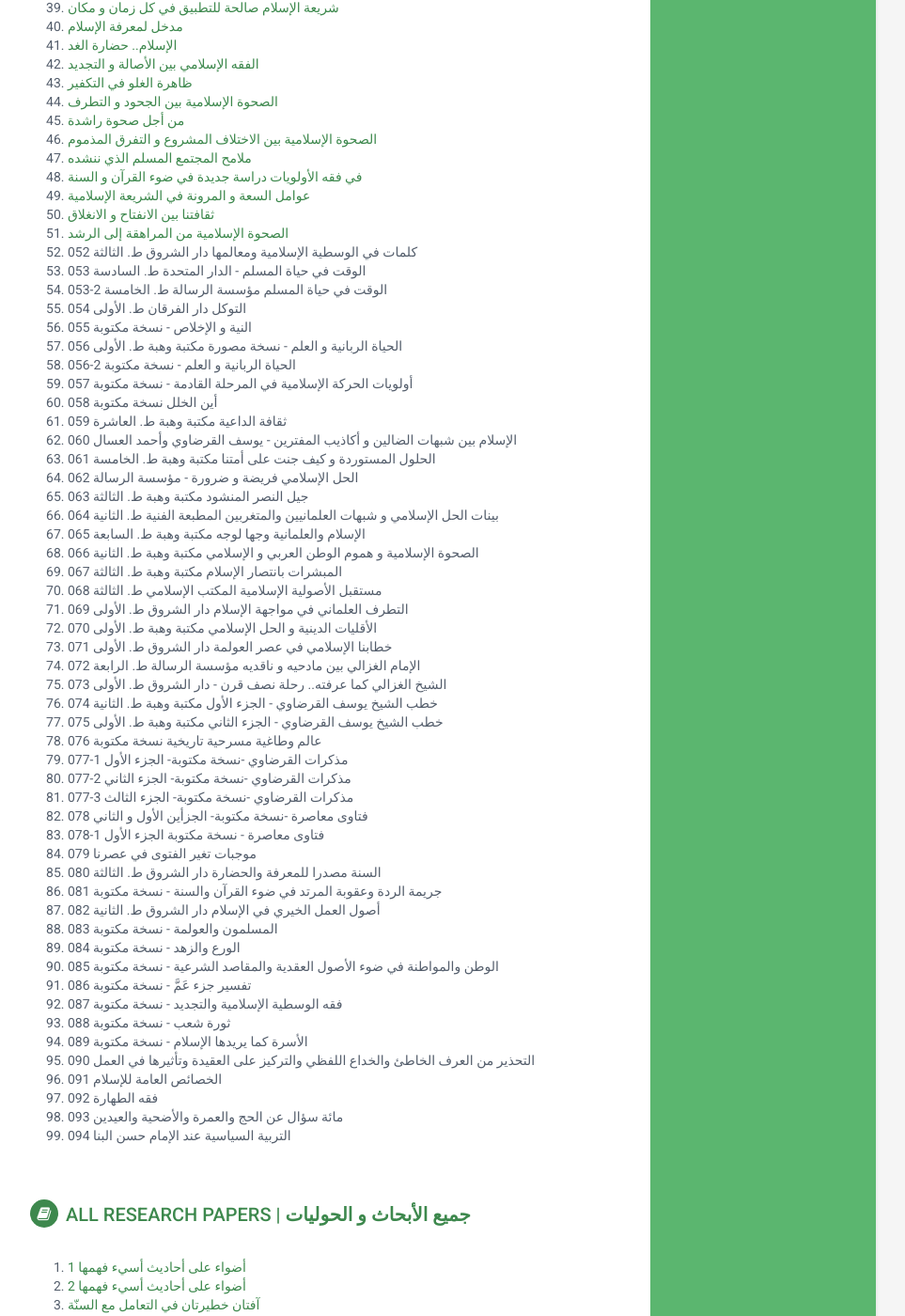
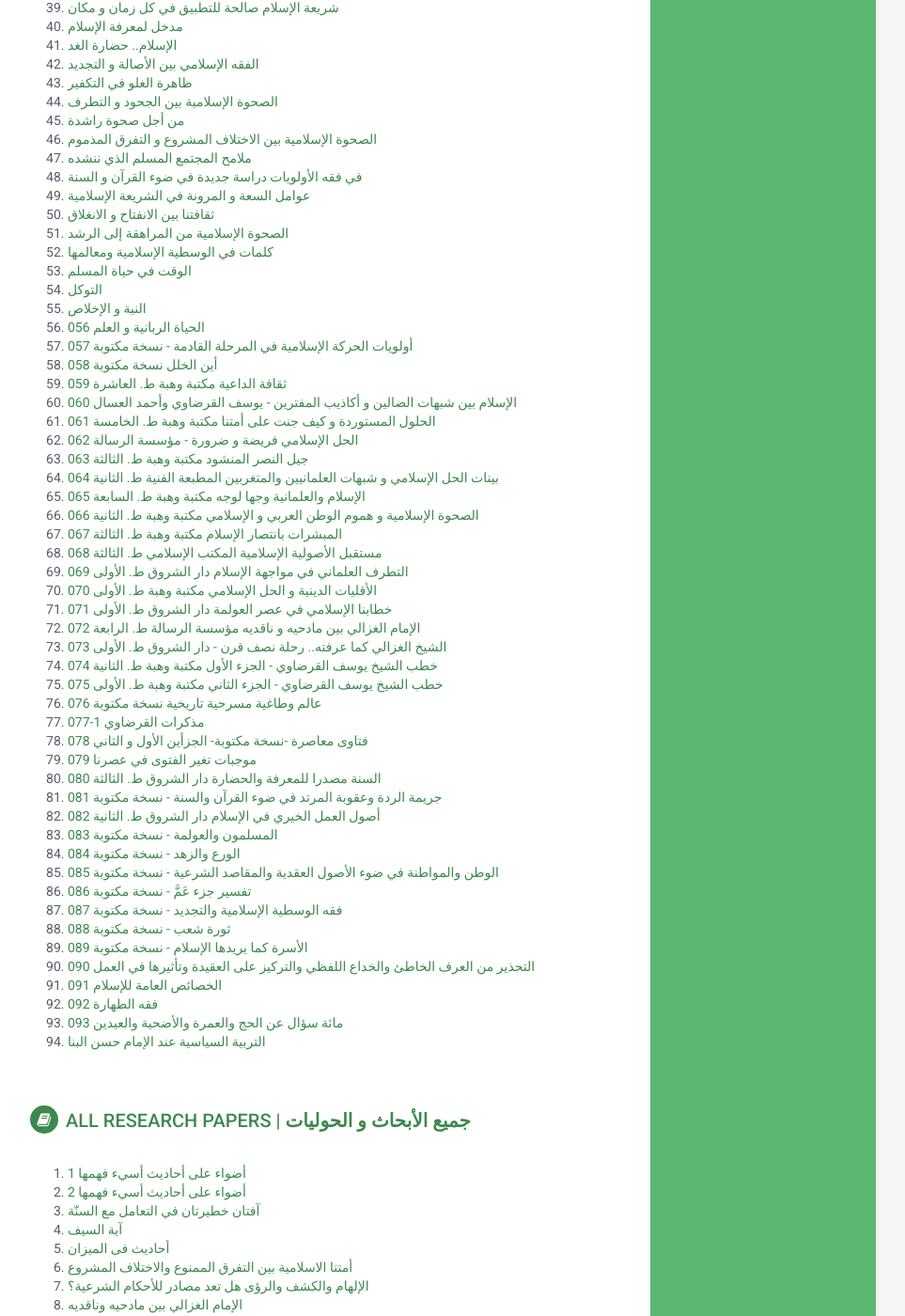
Before and after one commit to qaradawi/qaradawi.github.io, a Jekyll site: the page built from index.html, in a window 1280 px wide and 1400 px high, scrolled down 1247 px. Shown: the whole window at 94% size, without its empty margins (188-1151 px from the left). Built offline with Jekyll 4.4.1, drawn with Linux system fonts in a browser that asks for light colours.

Commit message:
Update projects.html

```diff
--- a/_includes/projects.html
+++ b/_includes/projects.html
@@ -109,103 +109,93 @@
  ثقافتنا بين الانفتاح و الانغلاق
 </a></li><li><a href="051">
  الصحوة الإسلامية من المراهقة إلى الرشد
-</a></li><li>
-052 كلمات في الوسطية الإسلامية ومعالمها دار الشروق ط. الثالثة
-</a></li><li>
-053 الوقت في حياة المسلم - الدار المتحدة ط. السادسة
-</a></li><li>
-053-2 الوقت في حياة المسلم مؤسسة الرسالة ط. الخامسة
-</a></li><li>
-054 التوكل دار الفرقان ط. الأولى
-</a></li><li>
-055 النية و الإخلاص - نسخة مكتوبة
-</a></li><li>
-056 الحياة الربانية و العلم - نسخة مصورة مكتبة وهبة ط. الأولى
-</a></li><li>
-056-2 الحياة الربانية و العلم - نسخة مكتوبة
-</a></li><li>
+</a></li><li><a href="052">
+كلمات في الوسطية الإسلامية ومعالمها
+</a></li><li><a href="053">
+ الوقت في حياة المسلم
+</a></li><li><a href="054">
+ التوكل
+</a></li><li><a href="055">
+ النية و الإخلاص
+</a></li><li><a href="056">
+056 الحياة الربانية و العلم
+</a></li><li><a href="057">
 057 أولويات الحركة الإسلامية في المرحلة القادمة - نسخة مكتوبة
-</a></li><li>
+</a></li><li><a href="058">
 058 أين الخلل نسخة مكتوبة
-</a></li><li>
+</a></li><li><a href="059">
 059 ثقافة الداعية مكتبة وهبة ط. العاشرة
-</a></li><li>
+</a></li><li><a href="060">
 060 الإسلام بين شبهات الضالين و أكاذيب المفترين - يوسف القرضاوي وأحمد العسال
-</a></li><li>
+</a></li><li><a href="061">
 061 الحلول المستوردة و كيف جنت على أمتنا مكتبة وهبة ط. الخامسة
-</a></li><li>
+</a></li><li><a href="062">
 062 الحل الإسلامي فريضة و ضرورة - مؤسسة الرسالة
-</a></li><li>
+</a></li><li><a href="063">
 063 جيل النصر المنشود مكتبة وهبة ط. الثالثة
-</a></li><li>
+</a></li><li><a href="064">
 064 بينات الحل الإسلامي و شبهات العلمانيين والمتغربين المطبعة الفنية ط. الثانية
-</a></li><li>
+</a></li><li><a href="065">
 065 الإسلام والعلمانية وجها لوجه مكتبة وهبة ط. السابعة
-</a></li><li>
+</a></li><li><a href="066">
 066 الصحوة الإسلامية و هموم الوطن العربي و الإسلامي مكتبة وهبة ط. الثانية
-</a></li><li>
+</a></li><li><a href="067">
 067 المبشرات بانتصار الإسلام مكتبة وهبة ط. الثالثة
-</a></li><li>
+</a></li><li><a href="068">
 068 مستقبل الأصولية الإسلامية المكتب الإسلامي ط. الثالثة
-</a></li><li>
+</a></li><li><a href="069">
 069 التطرف العلماني في مواجهة الإسلام دار الشروق ط. الأولى
-</a></li><li>
+</a></li><li><a href="070">
 070 الأقليات الدينية و الحل الإسلامي مكتبة وهبة ط. الأولى
-</a></li><li>
+</a></li><li><a href="071">
 071 خطابنا الإسلامي في عصر العولمة دار الشروق ط. الأولى
-</a></li><li>
+</a></li><li><a href="072">
 072 الإمام الغزالي بين مادحيه و ناقديه مؤسسة الرسالة ط. الرابعة
-</a></li><li>
+</a></li><li><a href="073">
 073 الشيخ الغزالي كما عرفته.. رحلة نصف قرن - دار الشروق ط. الأولى
-</a></li><li>
+</a></li><li><a href="074">
 074 خطب الشيخ يوسف القرضاوي - الجزء الأول مكتبة وهبة ط. الثانية
-</a></li><li>
+</a></li><li><a href="075">
 075 خطب الشيخ يوسف القرضاوي - الجزء الثاني مكتبة وهبة ط. الأولى
-</a></li><li>
+</a></li><li><a href="076">
 076 عالم وطاغية مسرحية تاريخية نسخة مكتوبة
-</a></li><li>
-077-1 مذكرات القرضاوي -نسخة مكتوبة- الجزء الأول
-</a></li><li>
-077-2 مذكرات القرضاوي -نسخة مكتوبة- الجزء الثاني
-</a></li><li>
-077-3 مذكرات القرضاوي -نسخة مكتوبة- الجزء الثالث
-</a></li><li>
+</a></li><li><a href="077">
+077-1 مذكرات القرضاوي
+</a></li><li><a href="078">
 078 فتاوى معاصرة -نسخة مكتوبة- الجزأين الأول و الثاني
-</a></li><li>
-078-1 فتاوى معاصرة - نسخة مكتوبة الجزء الأول
-</a></li><li>
+</a></li><li><a href="079">
 079 موجبات تغير الفتوى في عصرنا
-</a></li><li>
+</a></li><li><a href="080">
 080 السنة مصدرا للمعرفة والحضارة دار الشروق ط. الثالثة
-</a></li><li>
+</a></li><li><a href="081">
 081 جريمة الردة وعقوبة المرتد في ضوء القرآن والسنة - نسخة مكتوبة
-</a></li><li>
+</a></li><li><a href="082">
 082 أصول العمل الخيري في الإسلام دار الشروق ط. الثانية
-</a></li><li>
+</a></li><li><a href="083">
 083 المسلمون والعولمة - نسخة مكتوبة
-</a></li><li>
+</a></li><li><a href="084">
 084 الورع والزهد - نسخة مكتوبة
-</a></li><li>
+</a></li><li><a href="085">
 085 الوطن والمواطنة في ضوء الأصول العقدية والمقاصد الشرعية - نسخة مكتوبة
-</a></li><li>
+</a></li><li><a href="086">
 086 تفسير جزء عَمَّ - نسخة مكتوبة
-</a></li><li>
+</a></li><li><a href="087">
 087 فقه الوسطية الإسلامية والتجديد - نسخة مكتوبة
-</a></li><li>
+</a></li><li><a href="088">
 088 ثورة شعب - نسخة مكتوبة
-</a></li><li>
+</a></li><li><a href="089">
 089 الأسرة كما يريدها الإسلام - نسخة مكتوبة
-</a></li><li>
+</a></li><li><a href="090">
 090 التحذير من العرف الخاطئ والخداع اللفظي والتركيز على العقيدة وتأثيرها في العمل
-</a></li><li>
+</a></li><li><a href="091">
 091 الخصائص العامة للإسلام
-</a></li><li>
+</a></li><li><a href="092">
 092 فقه الطهارة
-</a></li><li>
+</a></li><li><a href="093">
 093 مائة سؤال عن الحج والعمرة والأضحية والعيدين
-</a></li><li>
-094 التربية السياسية عند الإمام حسن البنا
-</li>
+</a></li><li><a href="094">
+ التربية السياسية عند الإمام حسن البنا
+  </a></li>
 
 </ol>
 
```
